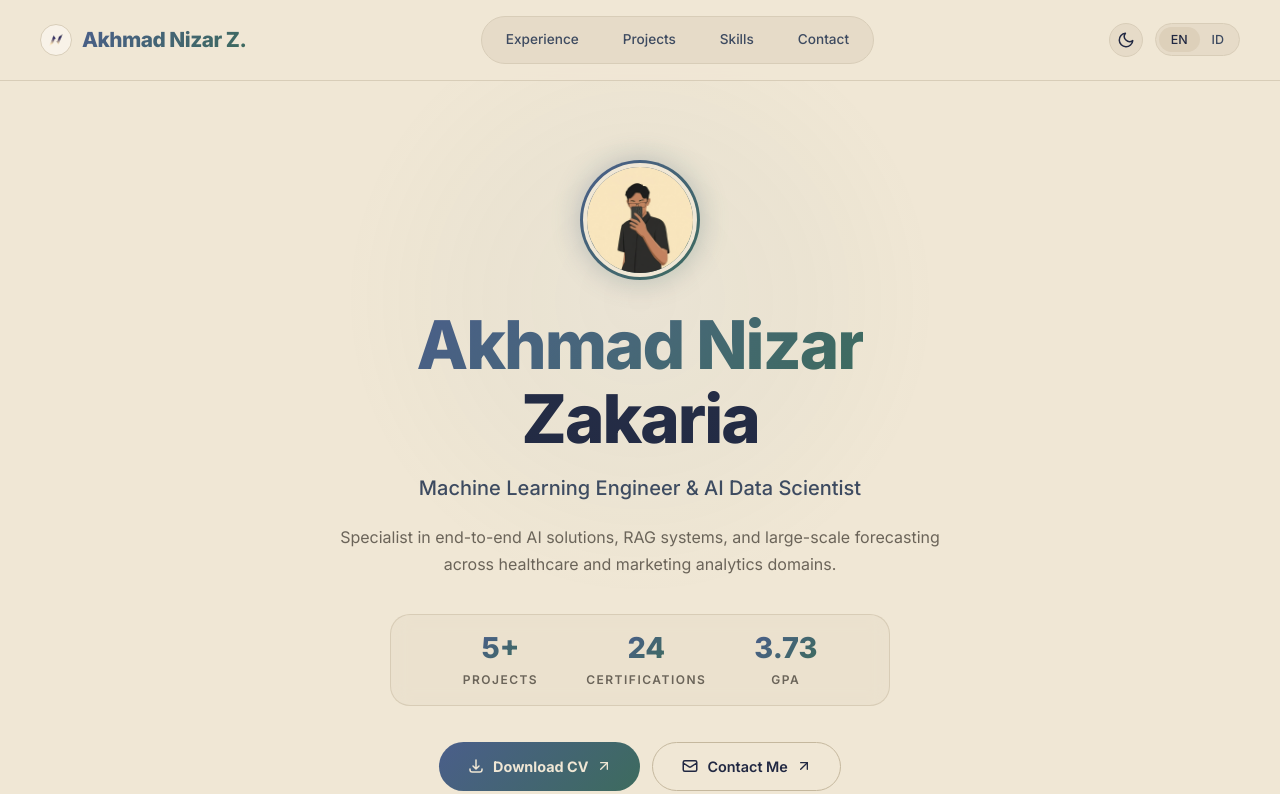
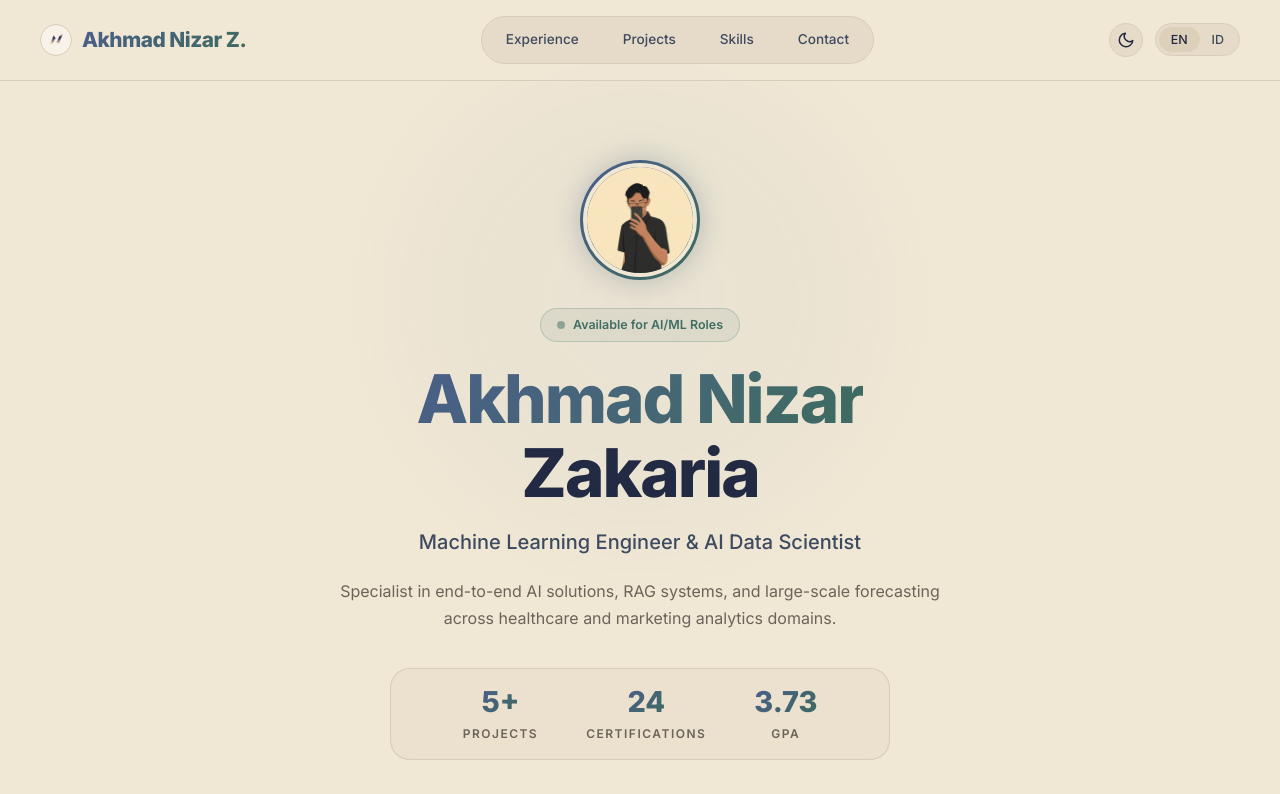
Before and after one commit to Valerie6048/Portiter, a React (Vite) app: page / in a window 1280 px wide. Shown: the top 794 px of the page. Built offline with nearby package versions, Linux system fonts and the light colour scheme.

Commit message:
feat: improve SEO and UIUX

```diff
--- a/index.html
+++ b/index.html
@@ -8,7 +8,53 @@
   <meta name="viewport" content="width=device-width, initial-scale=1.0" />
   <meta name="description"
     content="Akhmad Nizar Z. — Portfolio of Akhmad Nizar Zakaria. Machine Learning Engineer & AI Data Scientist specializing in end-to-end AI solutions, RAG systems, and large-scale forecasting." />
+  <meta name="author" content="Akhmad Nizar Zakaria" />
+  <meta name="keywords" content="Machine Learning Engineer, AI Data Scientist, RAG, LLM, NLP, Python, Portfolio, Akhmad Nizar Zakaria" />
+  <link rel="canonical" href="https://portiter.vercel.app/" />
+
+  <!-- Open Graph -->
+  <meta property="og:type" content="website" />
+  <meta property="og:title" content="Akhmad Nizar Zakaria — ML Engineer & AI Data Scientist" />
+  <meta property="og:description"
+    content="Portfolio: End-to-end AI solutions, RAG systems, clinical trial matching, and large-scale time-series forecasting." />
+  <meta property="og:image" content="/logo.jpeg" />
+  <meta property="og:url" content="https://portiter.vercel.app/" />
+  <meta property="og:site_name" content="Akhmad Nizar Zakaria Portfolio" />
+
+  <!-- Twitter Card -->
+  <meta name="twitter:card" content="summary_large_image" />
+  <meta name="twitter:title" content="Akhmad Nizar Zakaria — ML Engineer & AI Data Scientist" />
+  <meta name="twitter:description"
+    content="Portfolio: End-to-end AI solutions, RAG systems, and large-scale forecasting." />
+  <meta name="twitter:image" content="/logo.jpeg" />
+
   <title>Akhmad Nizar Z. — Portfolio</title>
+
+  <!-- Structured Data (JSON-LD) -->
+  <script type="application/ld+json">
+  {
+    "@context": "https://schema.org",
+    "@type": "Person",
+    "name": "Akhmad Nizar Zakaria",
+    "jobTitle": "Machine Learning Engineer & AI Data Scientist",
+    "url": "https://portiter.vercel.app",
+    "email": "akhmad.nizar021@gmail.com",
+    "address": {
+      "@type": "PostalAddress",
+      "addressLocality": "Malang",
+      "addressCountry": "ID"
+    },
+    "alumniOf": {
+      "@type": "CollegeOrUniversity",
+      "name": "Universitas Brawijaya"
+    },
+    "knowsAbout": ["Machine Learning", "Artificial Intelligence", "RAG Systems", "Time-Series Forecasting", "MLOps", "Python", "Azure AI", "TensorFlow"],
+    "sameAs": [
+      "https://www.linkedin.com/in/akhmad-nizar-zakaria-8a692b229/",
+      "https://github.com/Valerie6048"
+    ]
+  }
+  </script>
 </head>
 
 <body>
--- a/src/components/Hero.jsx
+++ b/src/components/Hero.jsx
@@ -27,6 +27,10 @@ export default function Hero() {
         animate={{ opacity: 1, y: 0 }}
         transition={{ duration: 0.7, ease: 'easeOut' }}
       >
+        <span className="status-pill">
+          <span className="status-dot" />
+          {t('heroStatusAvailable')}
+        </span>
         <h1 className="hero-name">
           <span className="gradient-text">Akhmad Nizar</span>
           <br />
--- a/src/components/ProjectGrid.jsx
+++ b/src/components/ProjectGrid.jsx
@@ -75,13 +75,13 @@ export default function ProjectGrid() {
     : projects.filter((p) => p.category === filter);
 
   return (
-    <>
+    <section id="projects">
       <FilterBar activeFilter={filter} onFilterChange={setFilter} />
       <div className="project-grid">
         {filtered.map((p) => (
           <ProjectCard key={p.id} {...p} />
         ))}
       </div>
-    </>
+    </section>
   );
 }
--- a/src/context/LanguageContext.jsx
+++ b/src/context/LanguageContext.jsx
@@ -1,4 +1,4 @@
-import { createContext, useContext, useState } from 'react';
+import { createContext, useContext, useState, useEffect } from 'react';
 
 const LanguageContext = createContext();
 
@@ -140,6 +140,9 @@ const translations = {
       'AI agent for chart analysis and market insights',
       'Sentiment analysis for selected assets',
     ],
+
+    // Hero Status
+    heroStatusAvailable: 'Available for AI/ML Roles',
   },
 
   id: {
@@ -279,11 +282,19 @@ const translations = {
       'Agen AI untuk analisis chart dan insight pasar',
       'Analisis sentimen untuk aset terpilih',
     ],
+
+    // Hero Status
+    heroStatusAvailable: 'Tersedia untuk Peran AI/ML',
   },
 };
 
 export function LanguageProvider({ children }) {
   const [language, setLanguage] = useState('en');
+
+  // Sync HTML lang attribute with selected language for SEO
+  useEffect(() => {
+    document.documentElement.lang = language === 'id' ? 'id' : 'en';
+  }, [language]);
 
   const t = (key) => {
     return translations[language]?.[key] || translations.en[key] || key;
--- a/src/index.css
+++ b/src/index.css
@@ -18,12 +18,12 @@
   --text-secondary: #B8B0A0;
   --text-muted: #8B93A8;
   /* Accents: Periwinkle, Muted Gold, Forest Teal */
-  --accent-blue: #8B9DC3;
-  --accent-blue-dim: rgba(139, 157, 195, 0.12);
+  --accent-blue: #93A8D4;
+  --accent-blue-dim: rgba(147, 168, 212, 0.12);
   --accent-purple: #C4A35A;
   --accent-purple-dim: rgba(196, 163, 90, 0.12);
-  --accent-green: #5A8A7D;
-  --accent-green-dim: rgba(90, 138, 125, 0.12);
+  --accent-green: #65A090;
+  --accent-green-dim: rgba(101, 160, 144, 0.12);
   /* Header and Mobile Menu Backgrounds */
   --bg-header: rgba(33, 40, 66, 0.85);
   --bg-mobile-menu: rgba(33, 40, 66, 0.95);
@@ -319,6 +319,34 @@ img { max-width: 100%; display: block; }
   pointer-events: none;
 }
 
+/* Status Pill Badge */
+.status-pill {
+  display: inline-flex;
+  align-items: center;
+  gap: 8px;
+  padding: 6px 16px;
+  border-radius: 100px;
+  font-size: 0.78rem;
+  font-weight: 600;
+  background: var(--accent-green-dim);
+  color: var(--accent-green);
+  border: 1px solid rgba(90, 138, 125, 0.3);
+  margin-bottom: 20px;
+}
+
+.status-dot {
+  width: 8px;
+  height: 8px;
+  border-radius: 50%;
+  background: var(--accent-green);
+  animation: statusPulse 2s infinite;
+}
+
+@keyframes statusPulse {
+  0%, 100% { opacity: 1; }
+  50% { opacity: 0.4; }
+}
+
 .hero-name {
   font-size: clamp(2.5rem, 6vw, 4.2rem);
   font-weight: 800;
--- a/src/pages/ProjectDetail.jsx
+++ b/src/pages/ProjectDetail.jsx
@@ -1,3 +1,4 @@
+import { useEffect } from 'react';
 import { useParams, useNavigate, Link } from 'react-router-dom';
 import { motion } from 'framer-motion';
 import { useLanguage } from '../context/LanguageContext';
@@ -16,6 +17,23 @@ export default function ProjectDetail() {
   const { language } = useLanguage();
 
   const project = projectDetails[language]?.[projectId] || projectDetails.en?.[projectId];
+
+  useEffect(() => {
+    if (project) {
+      document.title = `${project.title} — Akhmad Nizar Z.`;
+      const metaDesc = document.querySelector('meta[name="description"]');
+      if (metaDesc) {
+        metaDesc.setAttribute('content', `${project.subtitle} — ${project.title}. Portfolio project by Akhmad Nizar Zakaria.`);
+      }
+    }
+    return () => {
+      document.title = 'Akhmad Nizar Z. — Portfolio';
+      const metaDesc = document.querySelector('meta[name="description"]');
+      if (metaDesc) {
+        metaDesc.setAttribute('content', 'Akhmad Nizar Z. — Portfolio of Akhmad Nizar Zakaria. Machine Learning Engineer & AI Data Scientist specializing in end-to-end AI solutions, RAG systems, and large-scale forecasting.');
+      }
+    };
+  }, [project]);
 
   if (!project) {
     return (
```
Also changed, not shown: public/robots.txt (added), 2 other files (tests, documents, lock files or other folders).
